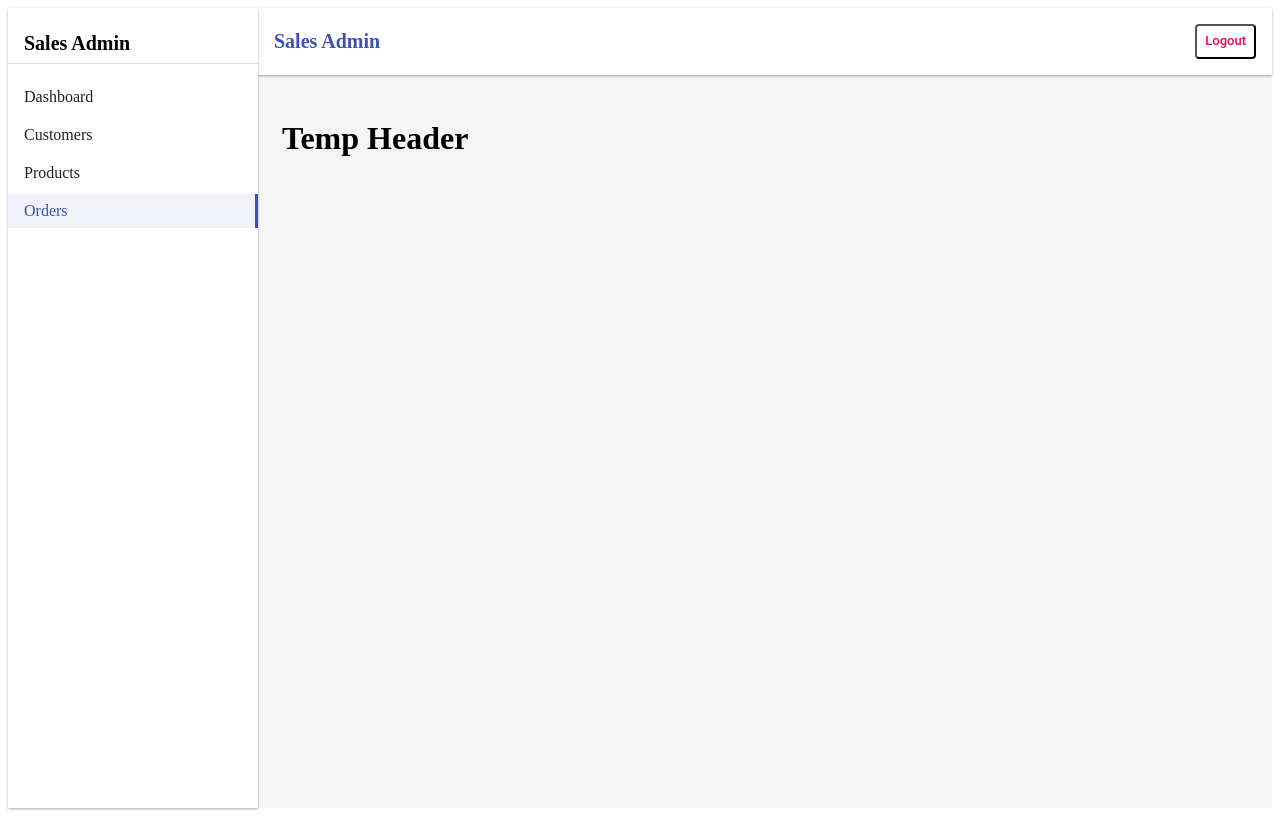
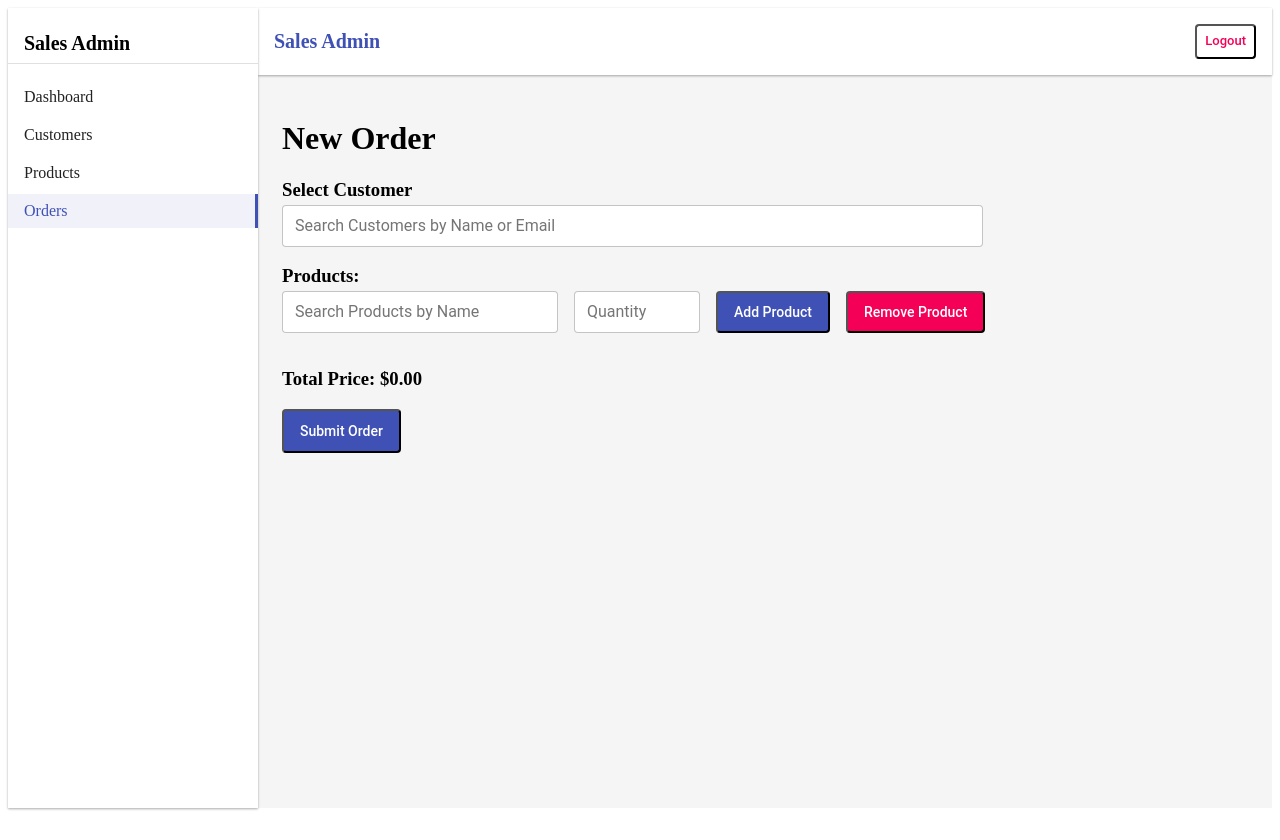
Before and after one commit to MananKakkar1/SalesBoard, a React app in the folder sales-admin-dashboard/: page /orders/1 in a window 1280 px wide. Built offline with nearby package versions, Linux system fonts and the light colour scheme; sample sign-in values are in the browser's storage; the HTML template or start-up script is replaced by a standard one.

Commit message:
Setup orders table in database + setup basic orderform page.

```diff
--- a/sales-admin-dashboard/src/pages/orders/OrderForm.jsx
+++ b/sales-admin-dashboard/src/pages/orders/OrderForm.jsx
@@ -1,11 +1,113 @@
-import React from 'react'
+import React, { useState, useEffect } from "react";
+import Button from "../../components/common/Button";
+import InputField from "../../components/common/InputField";
+import { useDispatch } from "react-redux";
+import { useNavigate } from "react-router-dom";
+import { searchProducts, searchCustomers } from "../../features/auth/authSlice";
+
+const PRODUCTS_KEY = "orderFormProducts";
 
 const OrderForm = () => {
+  const dispatch = useDispatch();
+  const navigate = useNavigate();
+  const [customerQuery, setCustomerQuery] = useState("");
+  const [productsQuery, setProductsQuery] = useState("");
+  const [customerOptions, setCustomerOptions] = useState([]);
+  const [selectedCustomer, setSelectedCustomer] = useState(null);
+
+  const [products, setProducts] = useState(() => {
+    const saved = localStorage.getItem(PRODUCTS_KEY);
+    return saved
+      ? JSON.parse(saved)
+      : [{ product: "", quantity: null, salePrice: 0 }];
+  });
+
+  const [totalPrice, setTotalPrice] = useState(0);
+
+  useEffect(() => {
+    localStorage.setItem(PRODUCTS_KEY, JSON.stringify(products));
+  }, [products]);
+
+  const handleOrderSubmit = () => {
+    navigate(`/orders`);
+  };
+
   return (
     <div>
-      <h1>Temp Header</h1>
+      <h1>New Order</h1>
+      <div>
+        <h3 style={{ marginBottom: 4 }}>Select Customer</h3>
+        <InputField
+          id="search"
+          placeholder="Search Customers by Name or Email"
+          fullWidth={false}
+          value={customerQuery}
+          onChange={(e) => setCustomerQuery(e.target.value)}
+          style={{ width: 675 }}
+        />
+      </div>
+      <div>
+        <h3 style={{ marginBottom: 4 }}>Products:</h3>
+        {products.map((product, idx) => (
+          <div key={idx} style={{ display: "flex", gap: 16, marginBottom: 8 }}>
+            <InputField
+              id={`productSearch-${idx}`}
+              placeholder="Search Products by Name"
+              value={product.product}
+              onChange={(e) => {
+                const updated = [...products];
+                updated[idx].product = e.target.value;
+                setProducts(updated);
+              }}
+              style={{ width: 250 }}
+            />
+            <InputField
+              id={`quantity-${idx}`}
+              placeholder="Quantity"
+              type="number"
+              value={product.quantity}
+              onChange={(e) => {
+                const updated = [...products];
+                updated[idx].quantity = e.target.value;
+                setProducts(updated);
+              }}
+              style={{ width: 100 }}
+            />
+            <Button
+              color="primary"
+              onClick={() => {
+                setProducts([
+                  ...products,
+                  { product: "", quantity: null, salePrice: 0 },
+                ]);
+              }}
+              style={{ height: 42 }}
+              disabled={idx !== products.length - 1}
+            >
+              Add Product
+            </Button>
+            <Button
+              color="secondary"
+              onClick={() => {
+                const updated = [...products];
+                updated.splice(idx, 1);
+                setProducts(updated);
+              }}
+              style={{ height: 42 }}
+            >
+              Remove Product
+            </Button>
+          </div>
+        ))}
+      </div>
+      <div>
+        <h3>Total Price: ${totalPrice.toFixed(2)}</h3>
+      </div>
+      <Button color="primary" onClick={handleOrderSubmit} Submit Order>
+        Submit Order
+      </Button>
     </div>
-  )
-}
+  );
+};
 
-export default OrderForm
+export default OrderForm;
```
Also changed, not shown: 2 other files (tests, documents, lock files or other folders).
